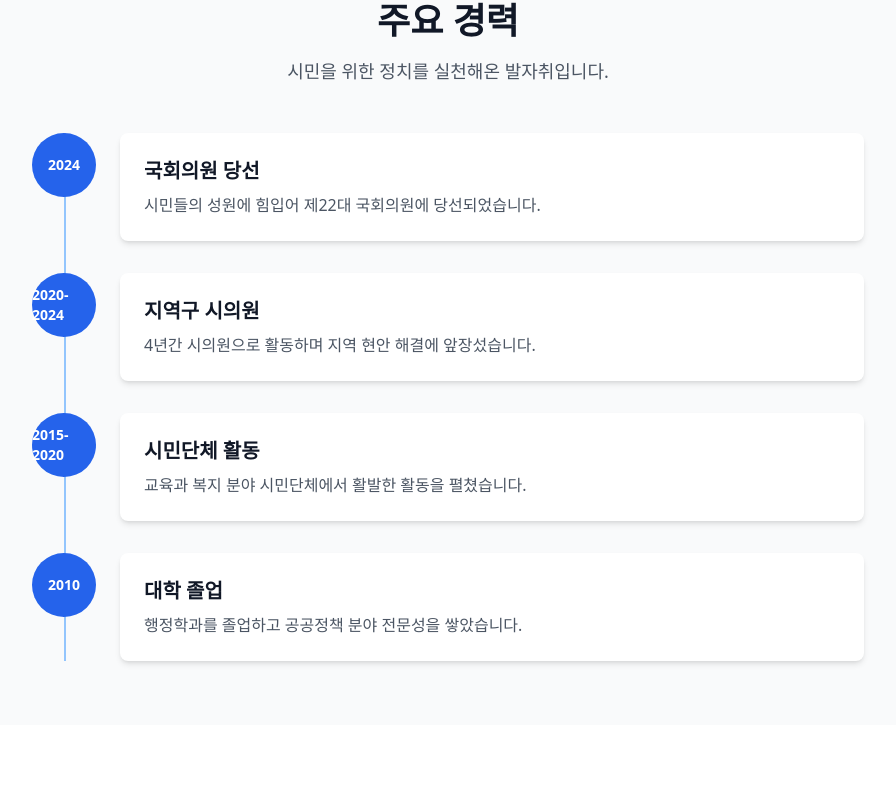
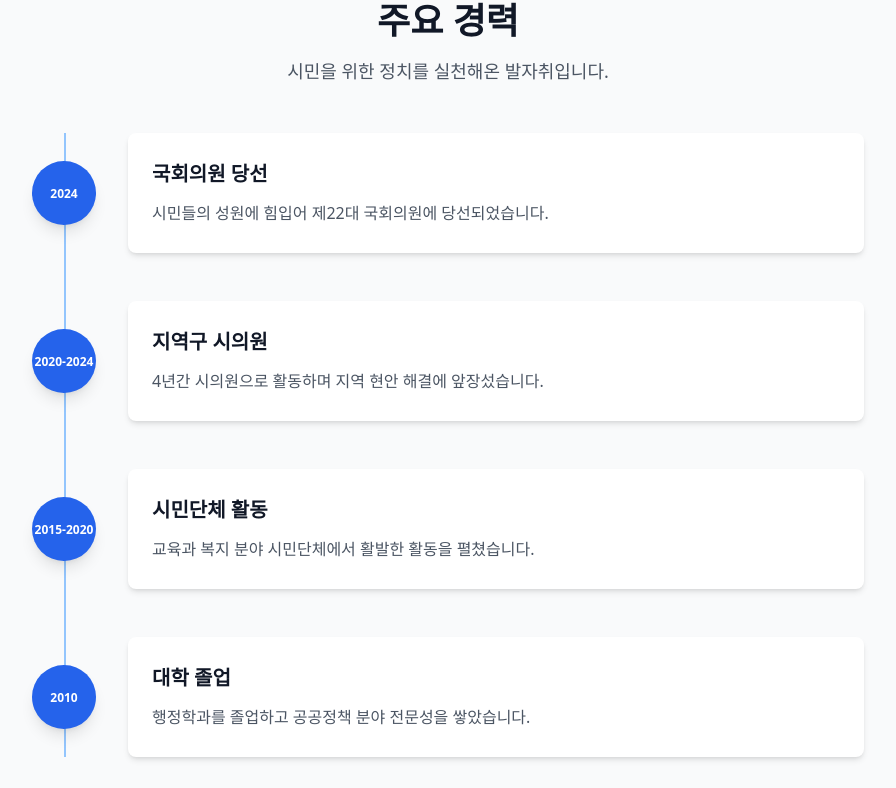
Before and after one commit to mxten777/lawmaker-landing, a React (Vite) app: page /about in a window 1280 px wide. Shown: the part 1075-1863 px from the top of the page, without its empty margins (192-1088 px from the left). Built offline with nearby package versions, Linux system fonts and the light colour scheme; no server answers.

Commit message:
style: About 페이지 타임라인 균형 조정 - 원형 카드와 내용 카드 정렬 최적화

```diff
--- a/src/pages/About.jsx
+++ b/src/pages/About.jsx
@@ -138,26 +138,26 @@ const About = () => {
             {/* Timeline line */}
             <div className="absolute left-8 top-0 bottom-0 w-0.5 bg-primary-300"></div>
 
-            <div className="space-y-8">
+            <div className="space-y-12">
               {timeline.map((item, index) => (
                 <motion.div
                   key={item.year}
                   initial={{ opacity: 0, x: -50 }}
                   animate={{ opacity: 1, x: 0 }}
                   transition={{ duration: 0.6, delay: index * 0.2 }}
-                  className="relative flex items-start"
+                  className="relative flex items-center"
                 >
                   {/* Timeline dot */}
-                  <div className="relative z-10 flex-shrink-0 w-16 h-16 bg-primary-600 rounded-full flex items-center justify-center">
-                    <span className="text-white font-bold text-sm">{item.year}</span>
+                  <div className="relative z-10 flex-shrink-0 w-16 h-16 bg-primary-600 rounded-full flex items-center justify-center shadow-lg">
+                    <span className="text-white font-bold text-xs text-center leading-tight">{item.year}</span>
                   </div>
 
                   {/* Content */}
-                  <div className="ml-6 bg-white p-6 rounded-lg shadow-md flex-grow">
-                    <h3 className="text-xl font-semibold text-gray-900 mb-2">
+                  <div className="ml-8 bg-white p-6 rounded-lg shadow-md flex-grow min-h-[120px] flex flex-col justify-center">
+                    <h3 className="text-xl font-semibold text-gray-900 mb-3">
                       {item.title}
                     </h3>
-                    <p className="text-gray-600">
+                    <p className="text-gray-600 leading-relaxed">
                       {item.description}
                     </p>
                   </div>
```
